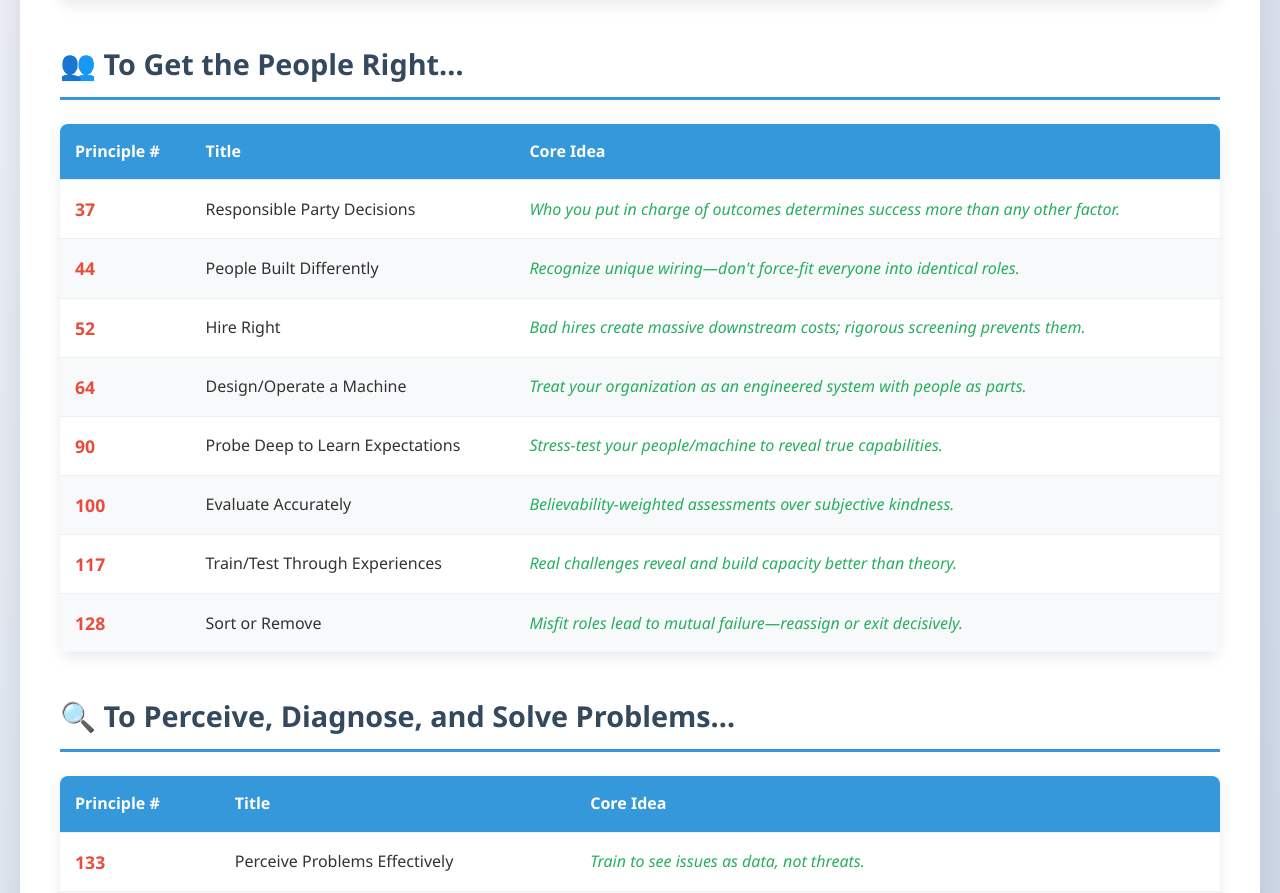
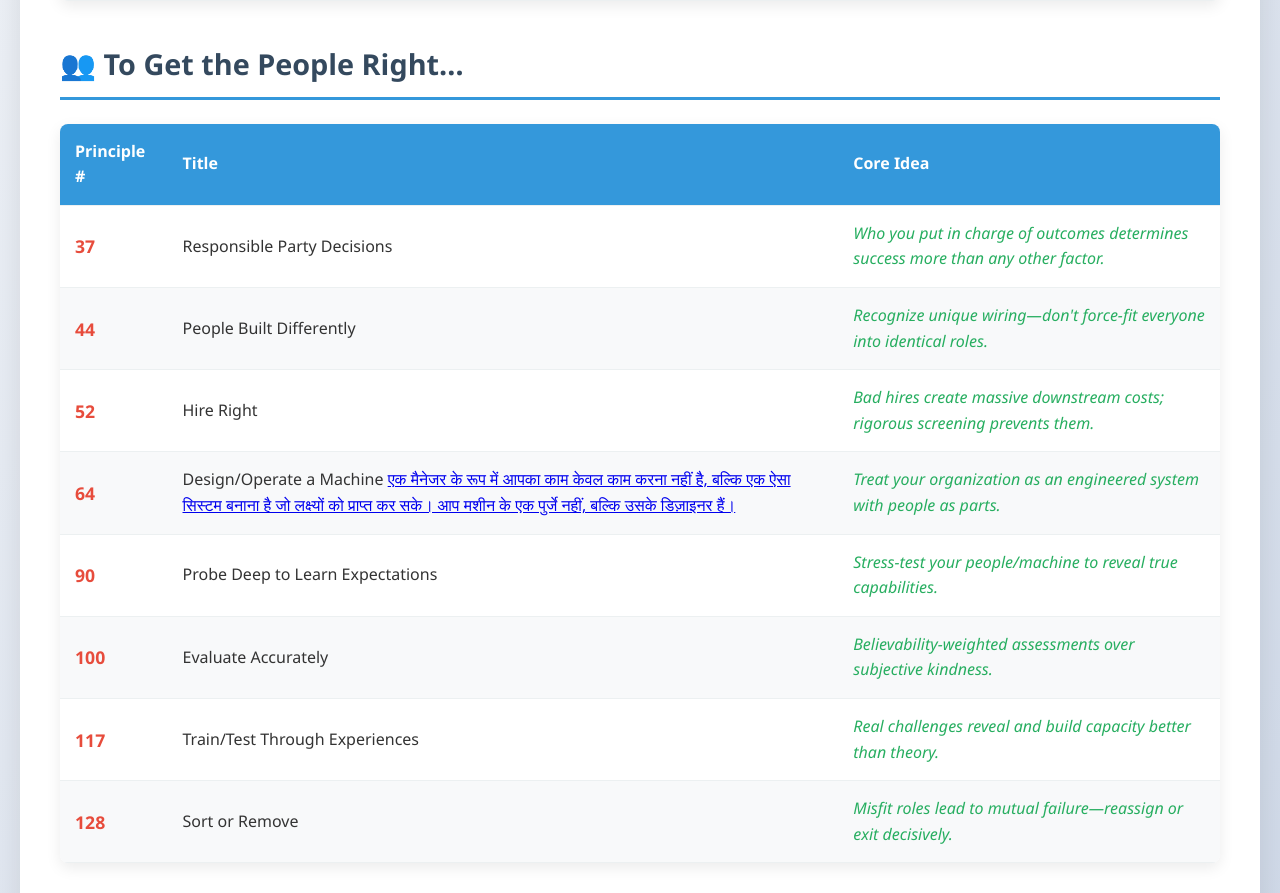
Before and after one commit to kbulbul026-coder/Centers, a Flask app: page /principles-system in a window 1280 px wide. Shown: the part 712-1605 px from the top of the page. Run offline with Flask 3, Linux system fonts and the light colour scheme.

Commit message:
Enhance principle 64 with additional context and link
Added a new section to the principle about treating the organization as an engineered system, including a link and a description in Hindi.

```diff
--- a/templates/principles_system.html
+++ b/templates/principles_system.html
@@ -68,7 +68,14 @@
                 <tr><td class="principle-num">37</td><td>Responsible Party Decisions</td><td class="core-idea">Who you put in charge of outcomes determines success more than any other factor.</td></tr>
                 <tr><td class="principle-num">44</td><td>People Built Differently</td><td class="core-idea">Recognize unique wiring—don't force-fit everyone into identical roles.</td></tr>
                 <tr><td class="principle-num">52</td><td>Hire Right</td><td class="core-idea">Bad hires create massive downstream costs; rigorous screening prevents them.</td></tr>
-                <tr><td class="principle-num">64</td><td>Design/Operate a Machine</td><td class="core-idea">Treat your organization as an engineered system with people as parts.</td></tr>
+                <tr><td class="principle-num">64</td><td>Design/Operate a Machine
+
+
+<a href="/machine-design" class="inline-block bg-slate-800 hover:bg-slate-700 text-white font-bold py-3 px-8 rounded-xl transition">
+                एक मैनेजर के रूप में आपका काम केवल काम करना नहीं है, बल्कि एक ऐसा सिस्टम बनाना है जो लक्ष्यों को प्राप्त कर सके। आप मशीन के एक पुर्जे नहीं, बल्कि उसके डिज़ाइनर हैं।
+            </a>
+
+                </td><td class="core-idea">Treat your organization as an engineered system with people as parts.</td></tr>
                 <tr><td class="principle-num">90</td><td>Probe Deep to Learn Expectations</td><td class="core-idea">Stress-test your people/machine to reveal true capabilities.</td></tr>
                 <tr><td class="principle-num">100</td><td>Evaluate Accurately</td><td class="core-idea">Believability-weighted assessments over subjective kindness.</td></tr>
                 <tr><td class="principle-num">117</td><td>Train/Test Through Experiences</td><td class="core-idea">Real challenges reveal and build capacity better than theory.</td></tr>
```
